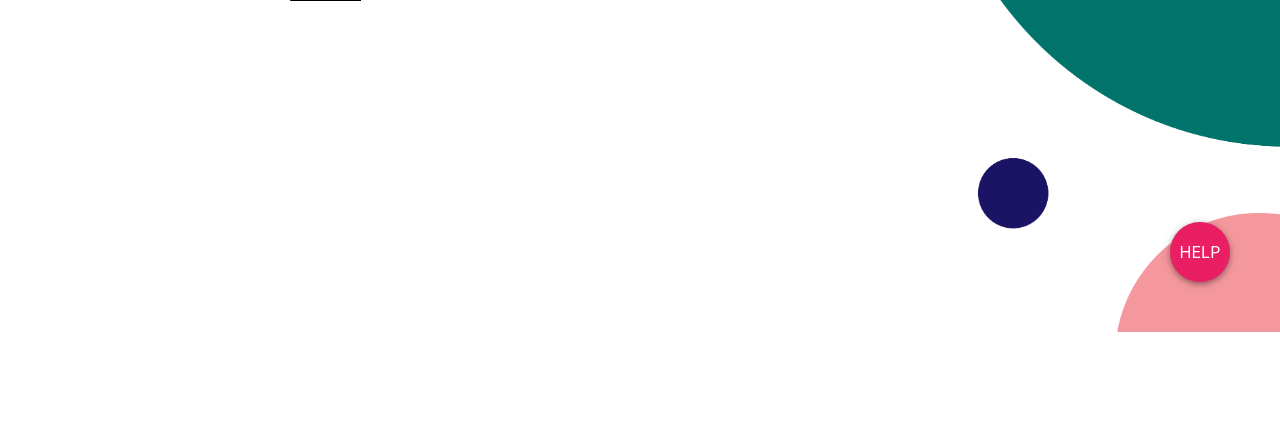
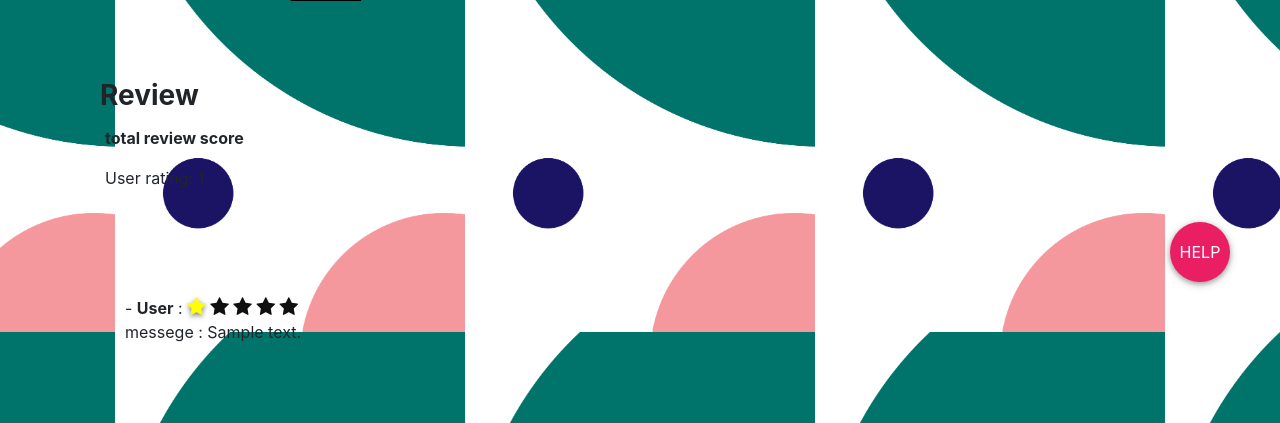
Before and after one commit to PasakornPh/EDU_Match, a Django app: template match/templates/registration/profile.html in a window 1280 px wide. Shown: the part 468-891 px from the top of the page. Before the commit the page ends 800 px from the top, so only its background shows below. Run offline with Django 3.2, Linux system fonts and the light colour scheme; the template is opened without the code that fills it: values that come from a table or form of the project are taken from there, others are empty; tables that the repository leaves empty hold one stand-in row (values such as "Sample post"); parts of the project's set-up code (start-up, migrations or seed data) failed here and were passed over; some libraries are stand-ins or nearby versions.

Commit message:
add review to profile page

```diff
--- a/match/templates/registration/profile.html
+++ b/match/templates/registration/profile.html
@@ -37,4 +37,128 @@ body {
         </div>
     </div>
 
+<br>
+<br>
+<div class="container">
+  <div class="row">
+      <div class="comments" style="padding: 10px;">
+          <div class="card-body">
+<h3 class="font-weight-bold">Review</h3>
+              <div class="comments" style="padding: 5px;">
+              <p class="font-weight-bold"> total review score </p>
+                  {% if meanstar == 0 %}
+<span class="fa fa-star normal"></span>
+<span class="fa fa-star normal"></span>
+<span class="fa fa-star normal"></span>
+<span class="fa fa-star normal"></span>
+<span class="fa fa-star normal"></span>{% endif %}
+    {% if meanstar == 1 %}
+
+<span class="fa fa-star checked"></span>
+<span class="fa fa-star normal"></span>
+<span class="fa fa-star normal"></span>
+<span class="fa fa-star normal"></span>
+<span class="fa fa-star normal"></span>{% endif %}
+    {% if meanstar == 2 %}
+<span class="fa fa-star checked"></span>
+<span class="fa fa-star checked"></span>
+<span class="fa fa-star normal"></span>
+<span class="fa fa-star normal"></span>
+<span class="fa fa-star normal"></span>{% endif %}
+    {% if meanstar == 3 %}
+<span class="fa fa-star checked"></span>
+<span class="fa fa-star checked"></span>
+<span class="fa fa-star checked"></span>
+<span class="fa fa-star normal"></span>
+<span class="fa fa-star normal"></span>{% endif %}
+    {% if meanstar == 4 %}
+<span class="fa fa-star checked"></span>
+<span class="fa fa-star checked"></span>
+<span class="fa fa-star checked"></span>
+<span class="fa fa-star checked"></span>
+<span class="fa fa-star normal"></span>{% endif %}
+    {% if meanstar == 5 %}
+<span class="fa fa-star checked"></span>
+<span class="fa fa-star checked"></span>
+<span class="fa fa-star checked"></span>
+<span class="fa fa-star checked"></span>
+<span class="fa fa-star checked"></span>{% endif %}
+                  <p > User rating:{% if usercomall %} {{ usercomall.count }}{% else %} 0 {% endif %}  </p>
+              </div>
+    </div>
+    </div>
+    </div>
+    </div>
+</div>
+
+<div class="container">
+  <div class="row">
+      <div class="comments" style="padding: 5px;">
+          <div class="card-body">
+{% if usercomall %}
+{% for review in usercomall %}
+{% csrf_token %}
+
+<tr><td> <div class="container">
+
+  <div class="row">
+      <div class="comments" style="padding: 10px;">
+          <div class="card-body">
+          - <b>{{ review.realname }}</b> :
+    {% if review.star == 0 %}
+<span class="fa fa-star normal"></span>
+<span class="fa fa-star normal"></span>
+<span class="fa fa-star normal"></span>
+<span class="fa fa-star normal"></span>
+<span class="fa fa-star normal"></span>{% endif %}
+    {% if review.star == 1 %}
+
+<span class="fa fa-star checked"></span>
+<span class="fa fa-star normal"></span>
+<span class="fa fa-star normal"></span>
+<span class="fa fa-star normal"></span>
+<span class="fa fa-star normal"></span>{% endif %}
+    {% if review.star == 2 %}
+<span class="fa fa-star checked"></span>
+<span class="fa fa-star checked"></span>
+<span class="fa fa-star normal"></span>
+<span class="fa fa-star normal"></span>
+<span class="fa fa-star normal"></span>{% endif %}
+    {% if review.star == 3 %}
+<span class="fa fa-star checked"></span>
+<span class="fa fa-star checked"></span>
+<span class="fa fa-star checked"></span>
+<span class="fa fa-star normal"></span>
+<span class="fa fa-star normal"></span>{% endif %}
+    {% if review.star == 4 %}
+<span class="fa fa-star checked"></span>
+<span class="fa fa-star checked"></span>
+<span class="fa fa-star checked"></span>
+<span class="fa fa-star checked"></span>
+<span class="fa fa-star normal"></span>{% endif %}
+    {% if review.star == 5 %}
+<span class="fa fa-star checked"></span>
+<span class="fa fa-star checked"></span>
+<span class="fa fa-star checked"></span>
+<span class="fa fa-star checked"></span>
+<span class="fa fa-star checked"></span>{% endif %}
+
+    <br> messege : {{ review.message }}
+</div>
+    </div>
+  </div>
+    </div>
+</td></tr>
+              <br>
+{% endfor %}
+{% endif %}
+
+{% if Nocomment %}
+No one comment here.
+{% endif %}
+
+          </div>
+      </div>
+  </div>
+</div>
 {% endblock content %}
```
Also changed, not shown: match/views.py (+8 -2 lines).
